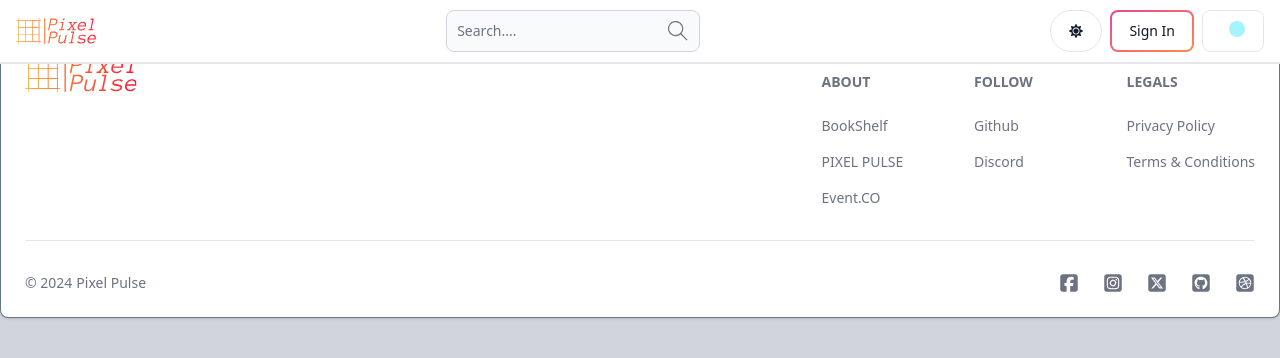
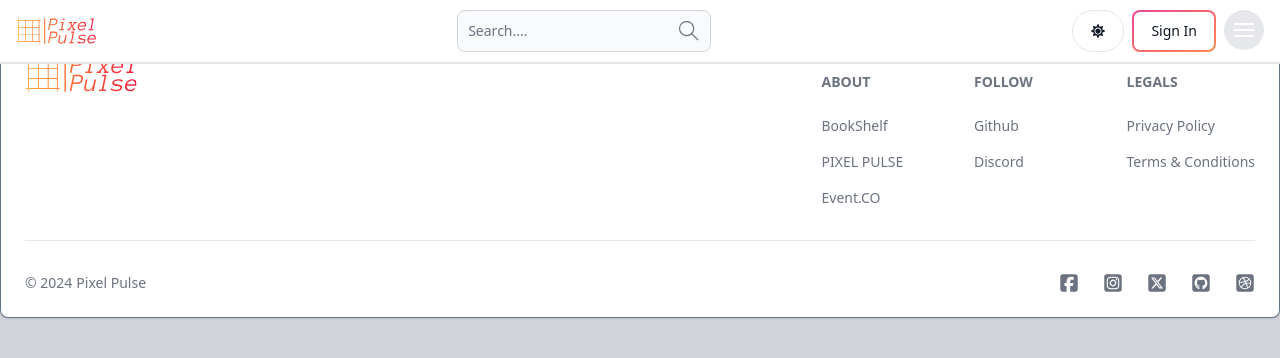
Before and after one commit to codeninja-404/pixel_pulse, a React (Vite) app in the folder client/: page / in a window 1280 px wide. Shown: the top 358 px of the page. Built offline with nearby package versions, Linux system fonts and the light colour scheme; no server answers.

Commit message:
custom navbar styling is complete

```diff
--- a/client/src/components/Header/Header.jsx
+++ b/client/src/components/Header/Header.jsx
@@ -19,16 +19,28 @@ const Header = () => {
     // <div className="">
     <ul
       className={`absolute mt-4 flex flex-col md:mt-0 md:flex-row md:text-sm md:font-medium  md:block md:w-auto  transform transition-transform duration-300 rounded-b-lg shadow-md ${
-        toggleNav ? "translate-y-0 top-[58px]" : " -translate-y-full"
+        toggleNav ? "translate-y-0 top-10 md:top-[58px]" : " -translate-y-full"
       }  left-0 right-0  py-2 text-center bg-[#1f2937]`}
     >
-      <li className="p-2  border-2" active={path === "/"} as={"div"}>
+      <li
+        className="p-2 w-1/2 my-2 mx-auto hover:bg-slate-700 rounded-md "
+        active={path === "/"}
+        as={"div"}
+      >
         <Link to="/">Home</Link>
       </li>
-      <li className="p-2 border-2 " active={path === "/about"} as={"div"}>
+      <li
+        className="p-2 w-1/2 my-2 mx-auto hover:bg-slate-700 rounded-md "
+        active={path === "/about"}
+        as={"div"}
+      >
         <Link to="/about">About</Link>
       </li>
-      <li className="p-2 border-2 " active={path === "/projects"} as={"div"}>
+      <li
+        className="p-2  w-1/2 my-2 mx-auto hover:bg-slate-700 rounded-md "
+        active={path === "/projects"}
+        as={"div"}
+      >
         <Link to="/projects">Projects</Link>
       </li>
     </ul>
@@ -117,9 +129,32 @@ const Header = () => {
         </Link>
         <Button
           onClick={() => setToggleNav(!toggleNav)}
-          className=""
+          className=" w-10 h-10 bg-gray-200  rounded-full overflow-hidden "
           color="gray"
-        />
+        >
+          <span className="flex flex-col justify-center items-center">
+            {/* Top bar of the hamburger/X */}
+            <span
+              className={`w-5 h-0.5 bg-white transition-all duration-300 transform origin-center ${
+                toggleNav ? "rotate-45 translate-y-[1.7px]" : "rotate-0 mb-1"
+              }`}
+            ></span>
+
+            {/* Middle bar (hidden when X is active) */}
+            <span
+              className={`w-5 h-0.5 bg-white transition-all duration-300 transform origin-center ${
+                toggleNav ? "opacity-0" : ""
+              }`}
+            ></span>
+
+            {/* Bottom bar of the hamburger/X */}
+            <span
+              className={`w-5 h-0.5 bg-white transition-all duration-300 transform origin-center ${
+                toggleNav ? "-rotate-45 -translate-y-[1.7px]" : "rotate-0 mt-1"
+              }`}
+            ></span>
+          </span>
+        </Button>
       </div>
       {navlinks}
     </Navbar>
```
